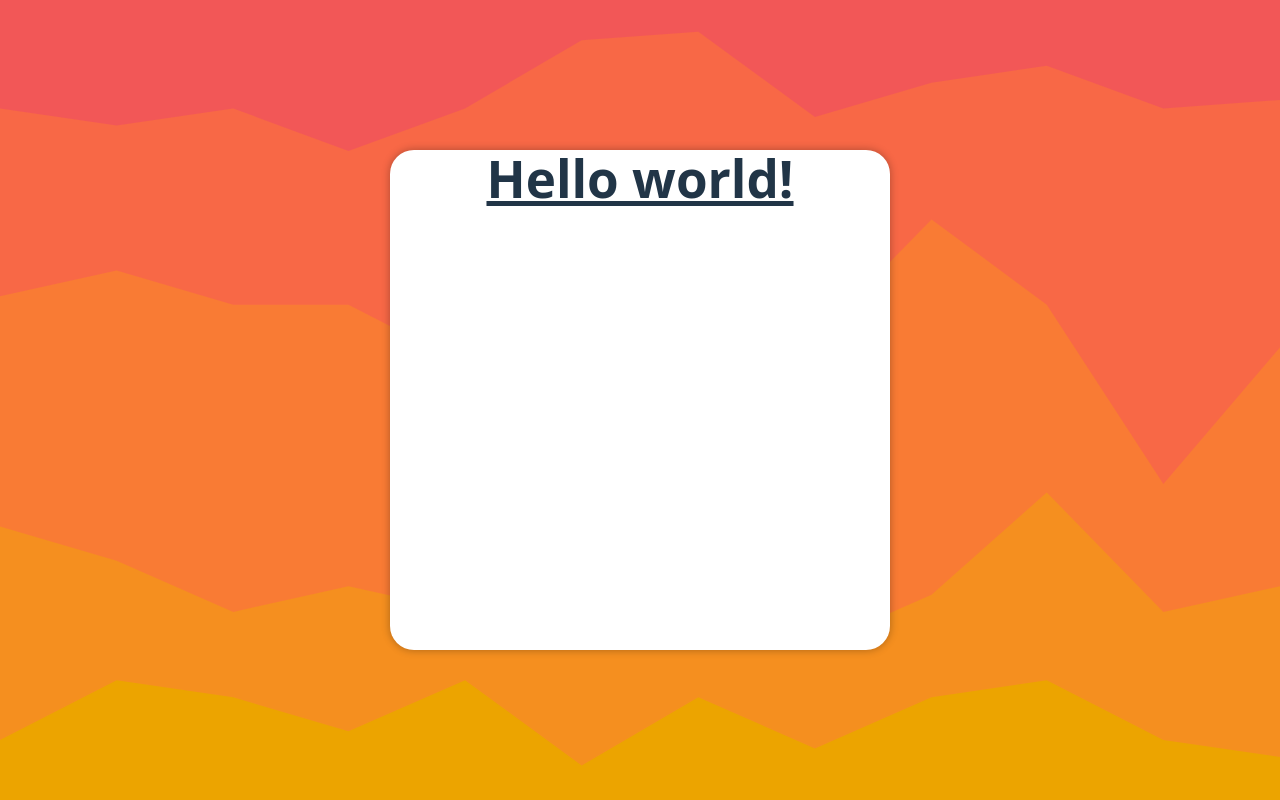
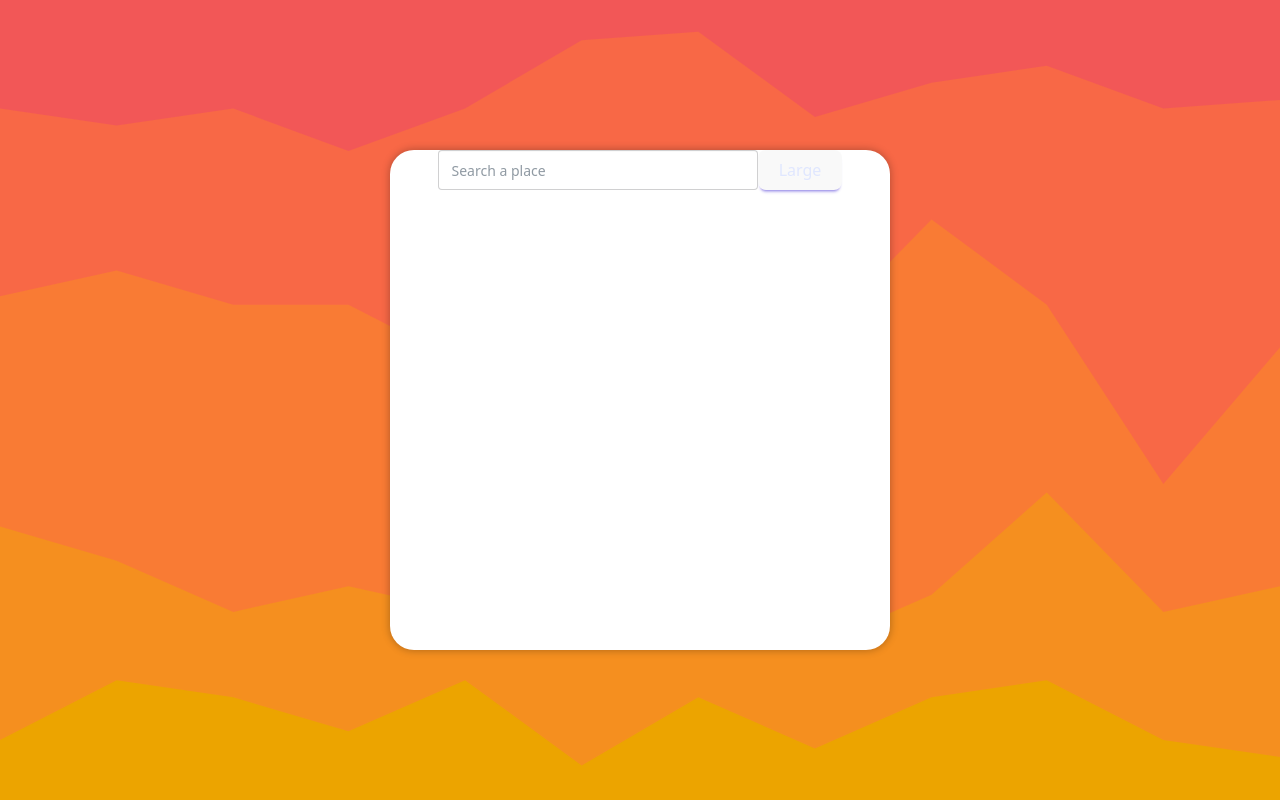
Before and after one commit to jiji1596/weather-app, a React (Vite) app: page / in a window 1280 px wide. Built offline with nearby package versions, Linux system fonts and the light colour scheme.

Commit message:
fetching data from API done

```diff
--- a/package.json
+++ b/package.json
@@ -20,6 +20,7 @@
     "@types/react-dom": "^19.1.2",
     "@vitejs/plugin-react": "^4.4.1",
     "autoprefixer": "^10.4.21",
+    "daisyui": "^5.0.43",
     "eslint": "^9.25.0",
     "eslint-plugin-react-hooks": "^5.2.0",
     "eslint-plugin-react-refresh": "^0.4.19",
--- a/src/App.css
+++ b/src/App.css
@@ -1,4 +1,7 @@
 @import "tailwindcss";
+@plugin "daisyui" {
+   themes: light --default
+ }
 
 #root {
   max-width: 1280px;
--- a/src/App.jsx
+++ b/src/App.jsx
@@ -2,13 +2,33 @@ import { useState } from 'react'
 import './App.css'
 
 function App() {
+  const [searchQuery, setSearchQuery] = useState("");
+
+  function onChangeQuery(event) {
+    setSearchQuery(event.currentTarget.value);
+  }
+
+  function getData() {
+    const apiKey = "16459259815a0e8e9dc07e9595619fb3";
+    const url = `https://api.openweathermap.org/data/2.5/weather?q=${searchQuery}&appid=${apiKey}`
+
+    fetch(url)
+      .then(resp => resp.json())
+      .then((data) => {
+        console.log(data);
+      })
+  }
 
   return (
     <>
     <div className='search-container'>
-      <h1 class="text-3xl font-bold underline">
-        Hello world!
-      </h1>
+      <input type="text"
+        value={searchQuery}
+        placeholder='Search a place'
+        className='input input-md'
+        onChange={onChangeQuery}
+        />
+      <button className="btn btn-primary" onClick={getData}>Large</button>
     </div>
     </>
   )
--- a/vite.config.js
+++ b/vite.config.js
@@ -1,5 +1,5 @@
 import { defineConfig } from 'vite'
-import tailwindcss from '@tailwindcss/vite'
+import tailwindcss from '@tailwindcss/vite';
 import react from '@vitejs/plugin-react'
 
 
@@ -7,6 +7,6 @@ import react from '@vitejs/plugin-react'
 export default defineConfig({
   plugins: [
     react(),
-    tailwindcss(),
+    tailwindcss()
   ],
 })
```
Also changed, not shown: 1 other file (tests, documents, lock files or other folders).
